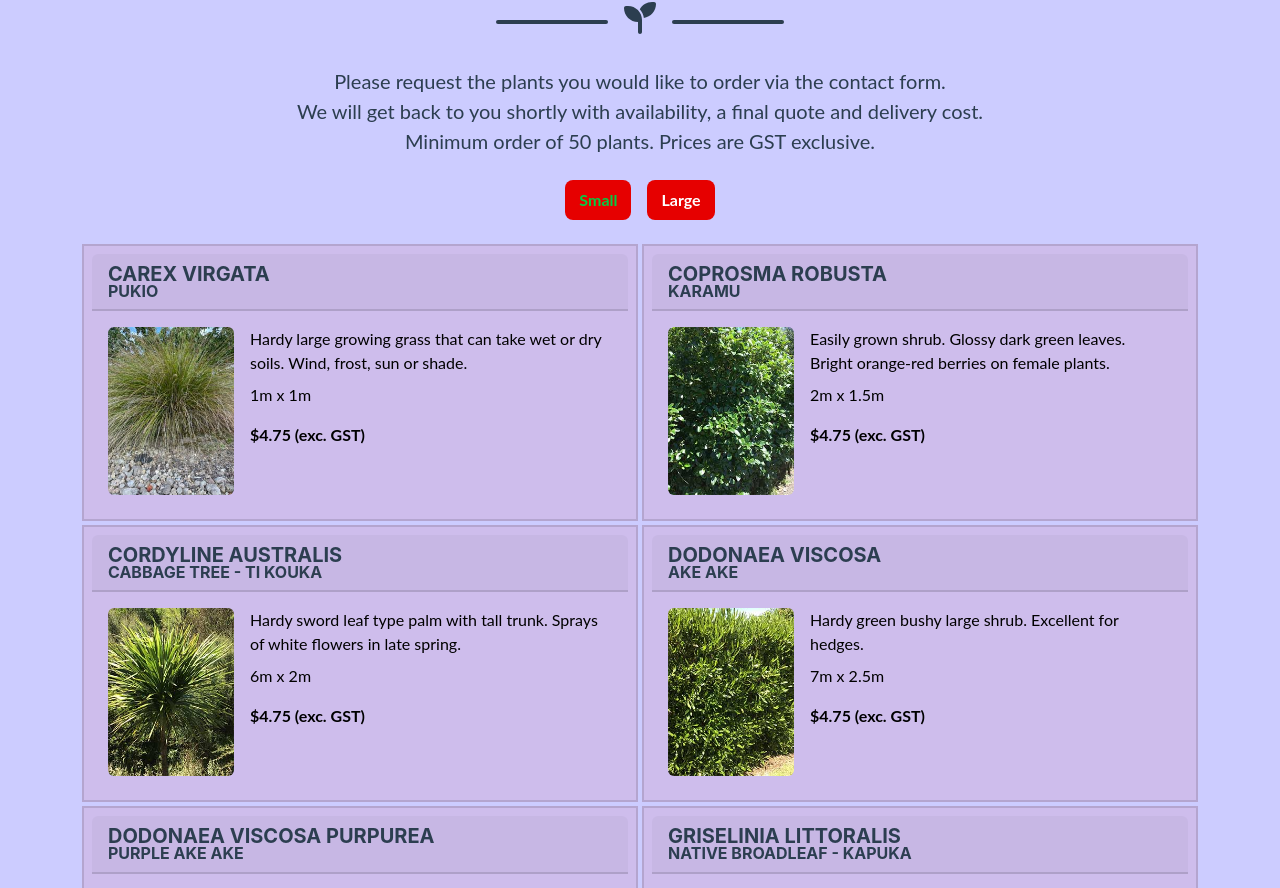
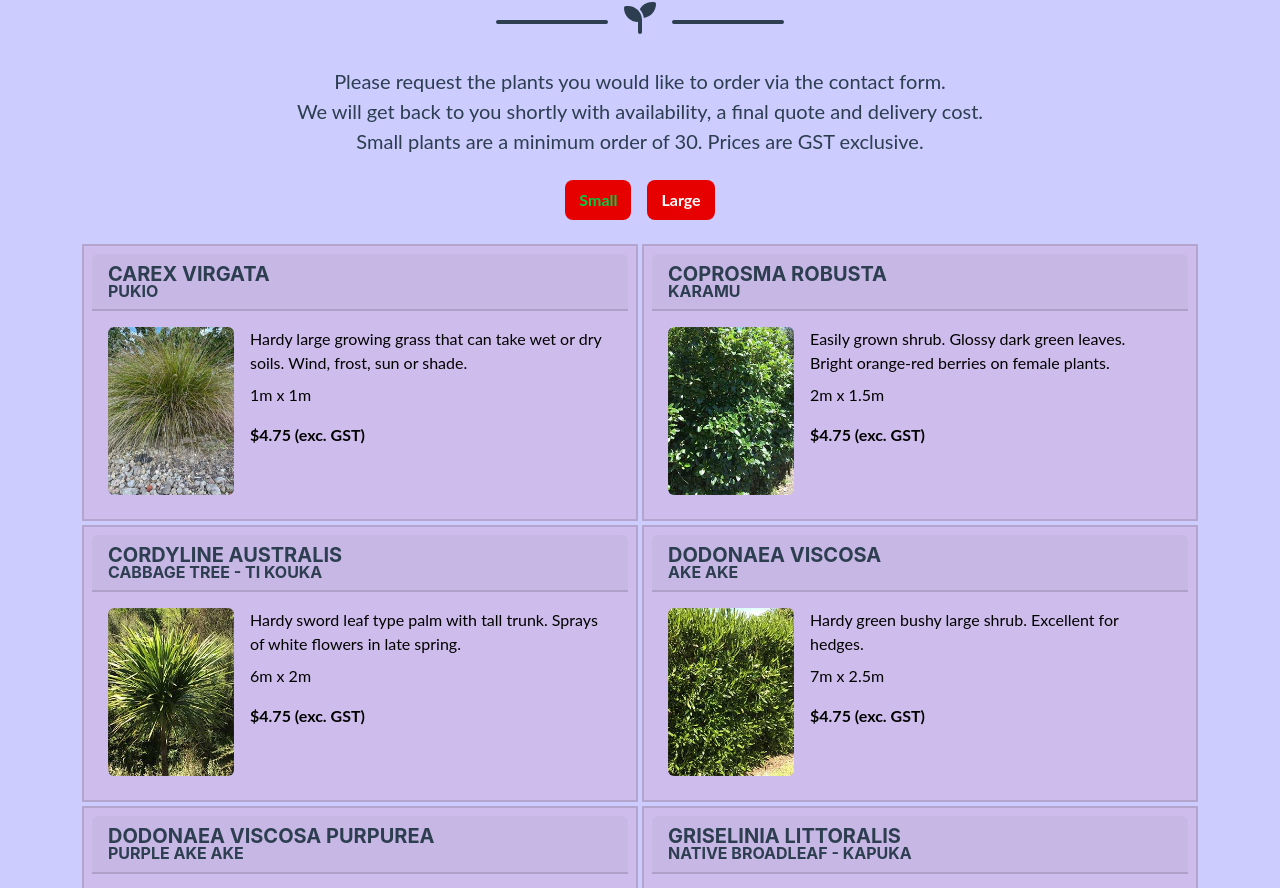
Before and after one commit to bojodesign/mistyacres, a React (Vite) app: page / in a window 1280 px wide. Shown: the part 1054-1942 px from the top of the page. Built offline with nearby package versions, Linux system fonts and the light colour scheme.

Commit message:
Update store copy

```diff
--- a/src/components/Store.jsx
+++ b/src/components/Store.jsx
@@ -28,7 +28,7 @@ function Store() {
 						<Col className="text-center">
 							<div className="lead">Please request the plants you would like to order via the contact form.</div>
 							<div className="lead">We will get back to you shortly with availability, a final quote and delivery cost.</div>
-							<div className="lead">Minimum order of 50 plants. Prices are GST exclusive.</div>
+							<div className="lead">Small plants are a minimum order of 30. Prices are GST exclusive.</div>
 						</Col>
 					</Row>
 					<div className="d-flex justify-content-center">
```
